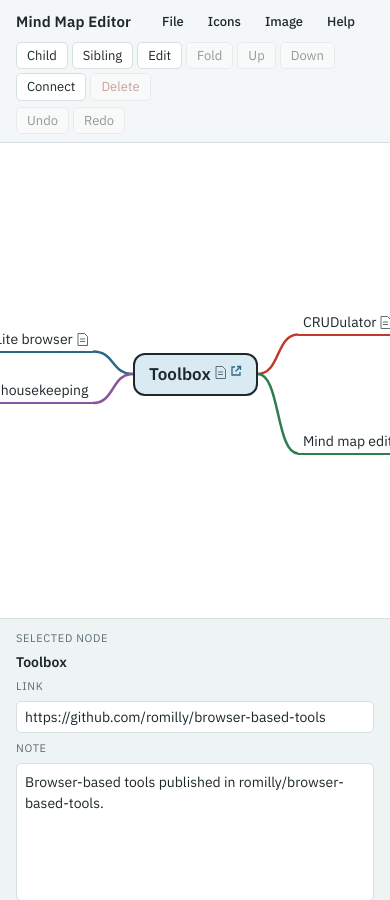
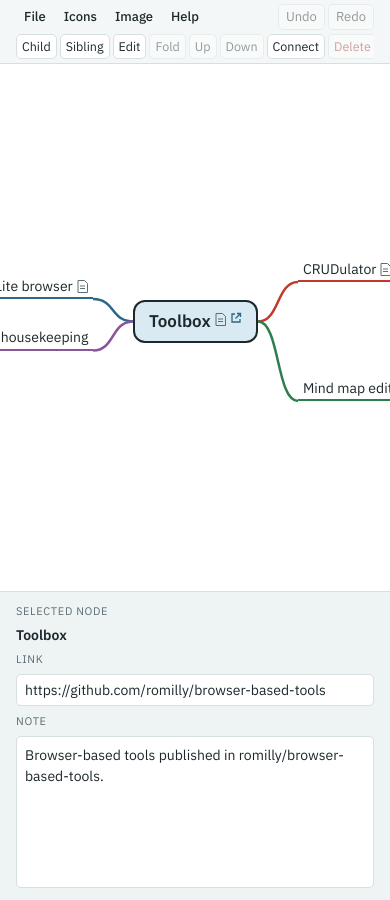
Before and after one commit to romilly/browser-based-tools, a Jekyll site: the page mindmap-editor.html, which Jekyll copies as it is, in a window 390 px wide. Built offline with Jekyll 4.4.1, drawn with Linux system fonts in a browser that asks for light colours; nearby versions of some CDN libraries.

Commit message:
Compact header on phones: no title, menus with Undo/Redo on one row, editing commands on one row
Co-Authored-By: Claude <noreply@anthropic.com>

```diff
--- a/mindmap-editor.html
+++ b/mindmap-editor.html
@@ -188,8 +188,25 @@ main.drop #vp{box-shadow:inset 0 0 0 3px var(--accent)}
     padding-left:max(16px,env(safe-area-inset-left,0px))}
   button kbd{display:none}
   header > .sep{display:none}
-  #toolbar{width:100%}
+}
+/* Phones (portrait or landscape): no title; menus with Undo/Redo on one row, editing commands on one
+   compact row that scrolls sideways if it doesn't fit, rather than wrapping */
+@media (max-width:720px), (max-height:500px){
+  header{gap:4px 6px;padding-block:4px;flex-wrap:nowrap}
+  header h1, header > .sep{display:none}
+  header button{padding:4px 7px}
+  #toolbar .edit button{padding:4px 5px;font-size:12.5px}
+  button kbd{display:none}
+  #toolbar{display:contents}
+  #toolbar .group{flex-wrap:nowrap;gap:3px}
+  #toolbar .edit{flex:none}
   #toolbar .group + .group{border-left:0;padding-left:0}
+}
+@media (max-width:720px){
+  header{flex-wrap:wrap}
+  #toolbar .history{order:1;margin-left:auto}
+  #toolbar .edit{order:2;width:100%;overflow-x:auto;scrollbar-width:none}
+  #toolbar .edit::-webkit-scrollbar{display:none}
 }
 @media (prefers-reduced-motion:no-preference){ .node{transition:background-color .12s} }
 </style>
@@ -229,7 +246,7 @@ main.drop #vp{box-shadow:inset 0 0 0 3px var(--accent)}
   </nav>
   <span class="sep"></span>
   <div id="toolbar">
-  <div class="group">
+  <div class="group edit">
     <button id="bChild" title="Add child (Tab or Insert)">Child<kbd>Tab</kbd></button>
     <button id="bSib" title="Add sibling (Enter)">Sibling<kbd>↵</kbd></button>
     <button id="bEdit" title="Edit title (F2 or double-click)">Edit<kbd>F2</kbd></button>
@@ -239,7 +256,7 @@ main.drop #vp{box-shadow:inset 0 0 0 3px var(--accent)}
     <button id="bConnect" title="Connect to another node (C)">Connect<kbd>C</kbd></button>
     <button id="bDel" class="danger" title="Delete branch (Delete)">Delete<kbd>Del</kbd></button>
   </div>
-  <div class="group">
+  <div class="group history">
     <button id="bUndo" title="Undo (Ctrl+Z)">Undo</button>
     <button id="bRedo" title="Redo (Ctrl+Y)">Redo</button>
   </div>
```
Also changed, not shown: tests/test_mindmap.py (+41 -0 lines).
